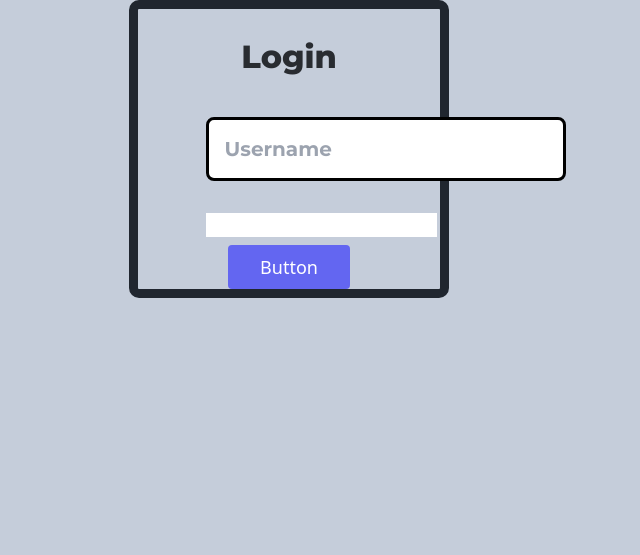
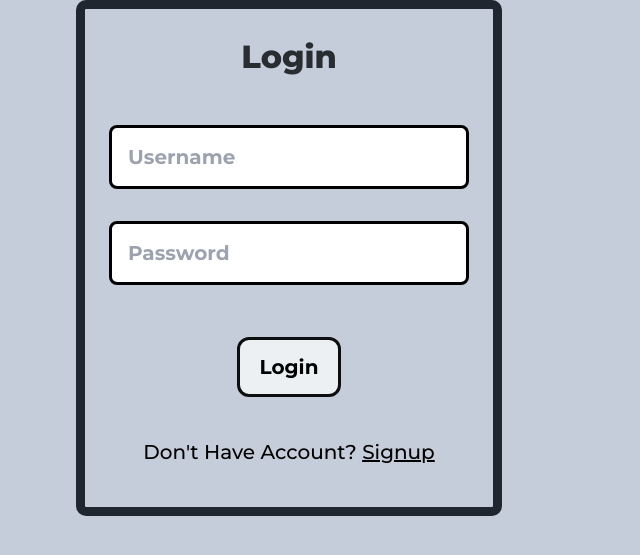
Before and after one commit to Jaspreet099/Chai-Counter, a PHP site: page /LoginSystem/login.php in a window 1280 px wide. Shown: the part 126-681 px from the top of the page, without its empty margins (351-991 px from the left). Run offline with PHP 8.4, Linux system fonts and the light colour scheme; some libraries are stand-ins or nearby versions.

Commit message:
Login page Ui created

```diff
--- a/LoginSystem/login.css
+++ b/LoginSystem/login.css
@@ -29,3 +29,34 @@ font-size: 20px;
 border: 3px solid #000000;
 border-radius: 8px;
 }
+
+.Holder{
+    display: grid;
+    grid-template-columns: auto;
+    align-items: center;
+}
+
+.btn{
+background: #ECF0F3;
+border: 3px solid #0D0E10;
+border-radius: 12px;
+padding: 12px 20px;
+font-family: 'Montserrat';
+font-style: normal;
+font-weight: 600;
+font-size: 20px;
+}
+.btn:hover{
+    box-shadow: 0px 9px 0px #0D0E10;
+    transition: 300ms ease-in-out;
+}
+
+.text{
+    font-family: 'Montserrat';
+font-style: normal;
+font-weight: 500;
+font-size: 20px;
+}
+.text a{
+    text-decoration: underline;
+}
--- a/LoginSystem/login.php
+++ b/LoginSystem/login.php
@@ -13,29 +13,32 @@
 
     ?>
     <section class="">
-  <div class="login container none mx-auto w-3/12">
+  <div class="login container none mx-auto w-4/12">
     <div class="flex flex-col text-center">
       <h1 class="head center mt-6">Login</h1>
     </div>
-    <div class="lg:w-1/2 md:w-2/3 mx-auto">
-      <div class="flex flex-wrap -m-2">
-        <div class=" w-full mt-11">
-          <div class="relative">
+    <div class="">
+      <!-- <div class="flex flex-wrap -m-2"> -->
+        <div class="  mt-11">
+          <div class="flex justify-center items-center">
 
             <input type="text" id="name" name="name" class="Uname" placeholder="Username">
           </div>
         </div>
         <div class="w-full mt-8">
-          <div class="relative">
+          <div class="flex justify-center items-center">
 
-            <input type="password" name="pass" class="pass">
+            <input type="password" name="pass" class="Uname" placeholder="Password">
           </div>
         </div>
-        <div class="p-2 w-full">
-          <button class="flex mx-auto text-white bg-indigo-500 border-0 py-2 px-8 focus:outline-none hover:bg-indigo-600 rounded text-lg">Button</button>
+        <div class="p-2 w-full mt-11">
+          <button class="btn flex mx-auto">Login</button>
+        </div>
+        <div class="text-center w-full mt-8 mb-10">
+          <p class="text">Don't Have Account? <a href="./signup.php">Signup</a></p>
         </div>
 
-      </div>
+      <!-- </div> -->
     </div>
   </div>
 </section>
```
